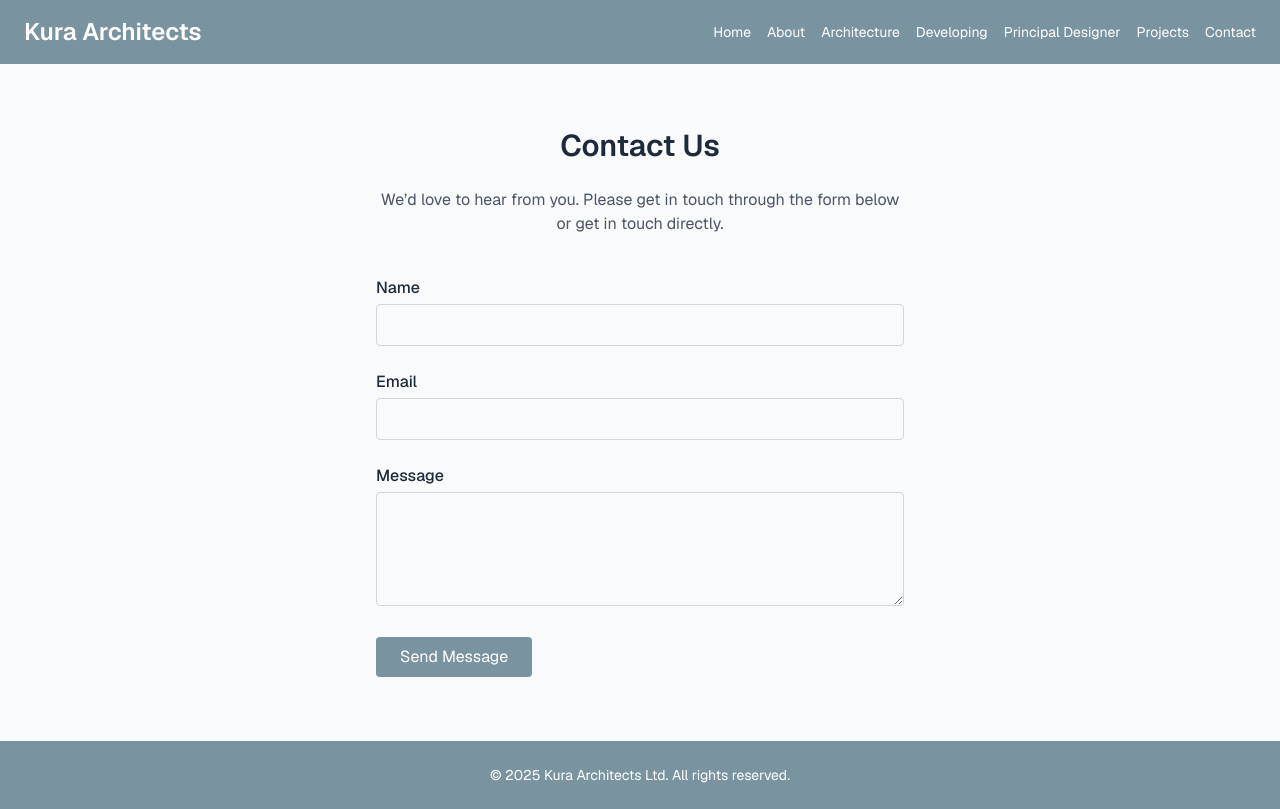
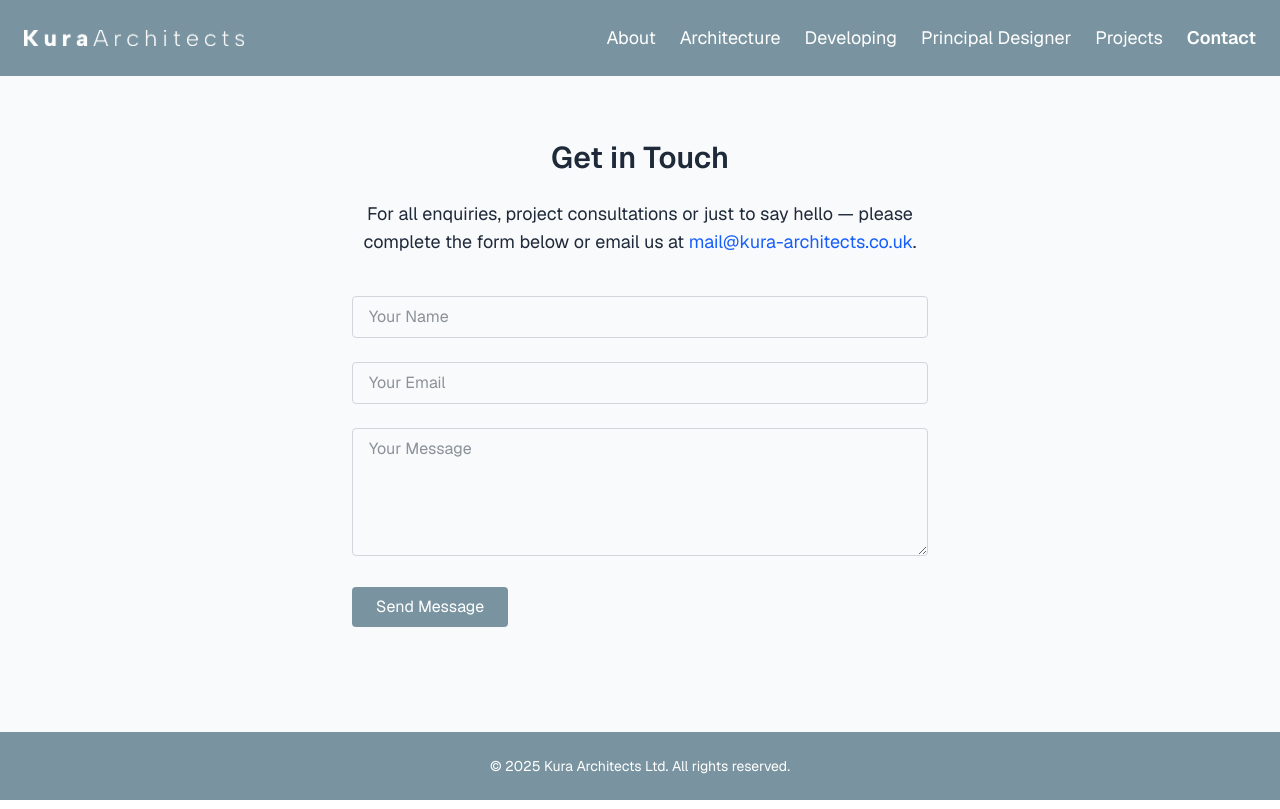
Before and after one commit to KuraArchitects/kura-architects-site, a Next.js app: page /contact in a window 1280 px wide. Built offline with nearby package versions, Linux system fonts and the light colour scheme.

Commit message:
Fix contact page layout and form

```diff
--- a/app/contact/page.js
+++ b/app/contact/page.js
@@ -1,78 +1,109 @@
 'use client';
 
-import { useState } from 'react';
-import Link from 'next/link';
+import { useState } from "react";
+import { motion } from "framer-motion";
+import Image from "next/image";
 
 export default function ContactPage() {
-  const [formData, setFormData] = useState({ name: '', email: '', message: '' });
-  const [submitted, setSubmitted] = useState(false);
+  const [form, setForm] = useState({ name: "", email: "", message: "" });
+  const [status, setStatus] = useState("");
 
   const handleChange = (e) => {
-    setFormData((prev) => ({ ...prev, [e.target.name]: e.target.value }));
+    const { name, value } = e.target;
+    setForm((prev) => ({ ...prev, [name]: value }));
   };
 
   const handleSubmit = async (e) => {
     e.preventDefault();
+    setStatus("Sending...");
+    try {
+      const res = await fetch("/api/contact", {
+        method: "POST",
+        headers: { "Content-Type": "application/json" },
+        body: JSON.stringify(form),
+      });
 
-    const res = await fetch('/api/contact', {
-      method: 'POST',
-      headers: { 'Content-Type': 'application/json' },
-      body: JSON.stringify(formData),
-    });
-
-    if (res.ok) setSubmitted(true);
+      if (res.ok) {
+        setStatus("Message sent!");
+        setForm({ name: "", email: "", message: "" });
+      } else {
+        setStatus("Failed to send. Please try again.");
+      }
+    } catch (err) {
+      setStatus("Error sending message.");
+    }
   };
 
   return (
-    <div className="flex flex-col min-h-screen bg-gray-50 text-gray-800 font-sans">
+    <main className="min-h-screen flex flex-col bg-white text-gray-800 font-sans">
       {/* Header */}
-      <header className="flex flex-col md:flex-row items-center justify-between px-6 py-4 bg-[#7994a0] text-white">
-        <div className="text-2xl font-semibold mb-4 md:mb-0">Kura Architects</div>
-        <nav className="space-x-4 text-sm">
-          <Link href="/" className="hover:underline">Home</Link>
-          <Link href="/about" className="hover:underline">About</Link>
-          <Link href="/architecture" className="hover:underline">Architecture</Link>
-          <Link href="/developing" className="hover:underline">Developing</Link>
-          <Link href="/principal-designer" className="hover:underline">Principal Designer</Link>
-          <Link href="/projects" className="hover:underline">Projects</Link>
-          <Link href="/contact" className="hover:underline">Contact</Link>
+      <header className="flex items-center justify-between p-6 bg-[#7994a0]">
+        <a href="/">
+          <Image src="/Logo.png" alt="Kura Architects" width={220} height={60} />
+        </a>
+        <nav className="space-x-6 text-white text-lg hidden md:block">
+          <a href="/about" className="hover:underline">About</a>
+          <a href="/architecture" className="hover:underline">Architecture</a>
+          <a href="/developing" className="hover:underline">Developing</a>
+          <a href="/principal-designer" className="hover:underline">Principal Designer</a>
+          <a href="/projects" className="hover:underline">Projects</a>
+          <a href="/contact" className="hover:underline font-semibold">Contact</a>
         </nav>
       </header>
 
-      {/* Content */}
-      <main className="flex-grow px-6 py-16 max-w-xl mx-auto text-center">
-        <h1 className="text-3xl font-semibold mb-6">Contact Us</h1>
-        <p className="mb-10 text-gray-600">
-          We’d love to hear from you. Please get in touch through the form below or get in touch directly.
-        </p>
-
-        {!submitted ? (
-          <form className="space-y-6 text-left" onSubmit={handleSubmit}>
-            <div>
-              <label className="block mb-1 font-medium">Name</label>
-              <input type="text" name="name" required className="w-full border border-gray-300 rounded px-3 py-2" onChange={handleChange} />
-            </div>
-            <div>
-              <label className="block mb-1 font-medium">Email</label>
-              <input type="email" name="email" required className="w-full border border-gray-300 rounded px-3 py-2" onChange={handleChange} />
-            </div>
-            <div>
-              <label className="block mb-1 font-medium">Message</label>
-              <textarea name="message" rows="4" required className="w-full border border-gray-300 rounded px-3 py-2" onChange={handleChange}></textarea>
-            </div>
-            <button type="submit" className="bg-[#7994a0] text-white px-6 py-2 rounded hover:bg-[#67818d]">
+      {/* Contact Section */}
+      <section className="flex-grow px-6 py-16 bg-gray-50 text-center">
+        <motion.div
+          initial={{ opacity: 0, y: 30 }}
+          animate={{ opacity: 1, y: 0 }}
+          transition={{ duration: 1 }}
+        >
+          <h2 className="text-3xl font-semibold mb-6">Get in Touch</h2>
+          <p className="max-w-xl mx-auto text-lg mb-10">
+            For all enquiries, project consultations or just to say hello — please complete the form below or email us at <a href="mailto:mail@kura-architects.co.uk" className="text-blue-600">mail@kura-architects.co.uk</a>.
+          </p>
+          <form onSubmit={handleSubmit} className="max-w-xl mx-auto space-y-6 text-left">
+            <input
+              type="text"
+              name="name"
+              value={form.name}
+              onChange={handleChange}
+              placeholder="Your Name"
+              required
+              className="w-full border border-gray-300 rounded px-4 py-2"
+            />
+            <input
+              type="email"
+              name="email"
+              value={form.email}
+              onChange={handleChange}
+              placeholder="Your Email"
+              required
+              className="w-full border border-gray-300 rounded px-4 py-2"
+            />
+            <textarea
+              name="message"
+              value={form.message}
+              onChange={handleChange}
+              placeholder="Your Message"
+              required
+              className="w-full border border-gray-300 rounded px-4 py-2 h-32"
+            />
+            <button
+              type="submit"
+              className="bg-[#7994a0] text-white px-6 py-2 rounded hover:bg-[#5e7681]"
+            >
               Send Message
             </button>
+            {status && <p className="text-sm text-gray-600 mt-2">{status}</p>}
           </form>
-        ) : (
-          <p className="text-green-600 text-lg">Thank you! Your message has been sent.</p>
-        )}
-      </main>
+        </motion.div>
+      </section>
 
       {/* Footer */}
-      <footer className="mt-auto p-6 bg-[#7994a0] text-white text-center text-sm">
+      <footer className="p-6 bg-[#7994a0] text-white text-center text-sm mt-auto">
         &copy; {new Date().getFullYear()} Kura Architects Ltd. All rights reserved.
       </footer>
-    </div>
+    </main>
   );
 }
```
